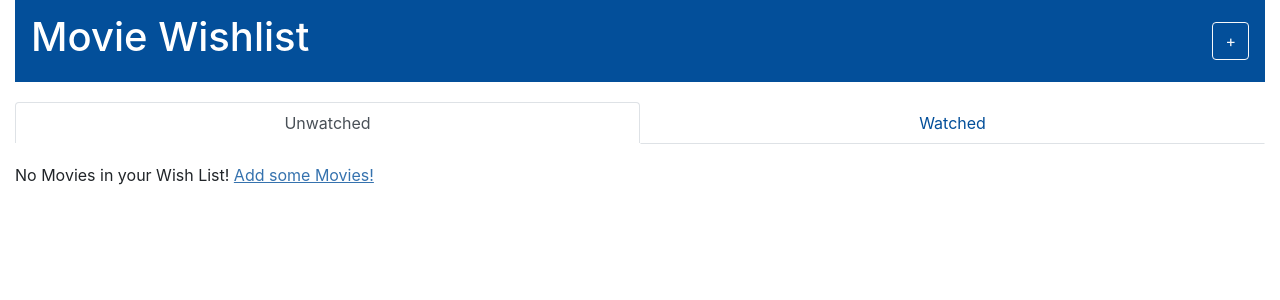
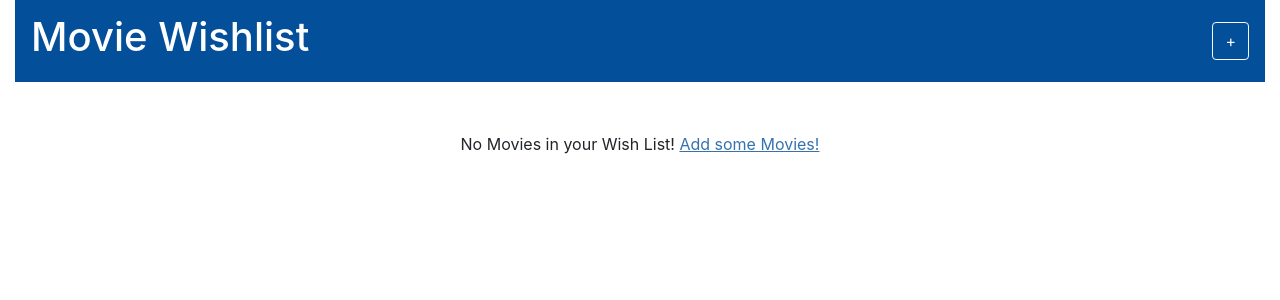
Before and after one commit to erin-doyle/reactathon-a11y-workshop, a React (Create React App) app: page /wishlist/unwatched in a window 1280 px wide. Shown: the top 300 px of the page. Built offline with nearby package versions, Linux system fonts and the light colour scheme; what react-a11y would draw is missing.

Commit message:
Added roles for tablist, tab and tabpanel elements as well as an aria-label for each tablist

```diff
--- a/public/app.css
+++ b/public/app.css
@@ -49,6 +49,11 @@ a {
     border-color: var(--dark-blue);
 }
 
+.no-movies-container {
+    margin-top: 50px;
+    text-align: center;
+}
+
 .notes {
     font-style: italic;
     color: #3951b1;
--- a/src/browse/MovieBrowser.js
+++ b/src/browse/MovieBrowser.js
@@ -32,9 +32,9 @@ const MovieBrowser = ({
             <Header title="Browse Movies" buttonText="< Back" buttonLabel="Back to Wish List" handleButtonClick={goToWishlist} />
 
             <main>
-                <TabList tabList={tabList} />
+                <TabList ariaLabel="Movie Genres" tabList={tabList} />
 
-                <div>
+                <div role="tabpanel" aria-labelledby="">
                     <BrowseList
                         movieList={moviesInGenre}
                         wishlist={wishlist}
--- a/src/primitives/TabList.js
+++ b/src/primitives/TabList.js
@@ -3,21 +3,22 @@ import PropTypes from 'prop-types';
 import { NavLink } from 'react-router-dom';
 
 
-const TabList = ({ tabList }) => {
+const TabList = ({ ariaLabel, tabList }) => {
     const tabItems = tabList.map((tabItem, index) => (
-        <li key={`${index}-${tabItem.linkTo}`} className="nav-item">
+        <li key={`${index}-${tabItem.linkTo}`} role="tab" className="nav-item">
             <NavLink to={tabItem.linkTo} className="nav-link" activeClassName="active">{tabItem.title}</NavLink>
         </li>
     ));
 
     return (
-        <ul className="nav nav-tabs nav-justified">
+        <ul role="tablist" aria-label={ariaLabel} className="nav nav-tabs nav-justified">
             {tabItems}
         </ul>
     );
 };
 
 TabList.propTypes = {
+    ariaLabel: PropTypes.string.isRequired,
     tabList: PropTypes.array.isRequired
 };
 
--- a/src/wishlist/MovieWishlist.js
+++ b/src/wishlist/MovieWishlist.js
@@ -1,4 +1,4 @@
-import React, { Component } from 'react';
+import React, { Component, Fragment } from 'react';
 import PropTypes from 'prop-types';
 import { Link } from 'react-router-dom';
 
@@ -70,26 +70,32 @@ class MovieWishlist extends Component {
                 <Header title="Movie Wishlist" buttonText="+" buttonLabel="Add a Movie" handleButtonClick={goToBrowse} />
 
                 <main>
-                    <TabList tabList={tabList} />
+                    {Object.keys(wishlist).length
+                        // Show WishList
+                        ? <Fragment>
 
-                    {Object.keys(wishlist).length
-                        ? <div>
+                            <TabList ariaLabel="WishLists by Status" tabList={tabList} />
+
+                            <div role="tabpanel" aria-labelledby="">
                                 <WishList
                                     movieList={wishlist}
                                     watched={match.params.status === 'watched'}
                                     movieActions={movieActions}
                                 />
                             </div>
-                        : <div aria-labelledby="noMoviesText addLink">
+
+                            { showEditor
+                                ? <MovieEditor movie={movieInEditing} updateMovie={this.handleUpdateMovie} />
+                                : null
+                            }
+                        </Fragment>
+
+                        // No movies yet in the WishList
+                        : <div aria-labelledby="noMoviesText addLink" className="no-movies-container">
                             <span id="noMoviesText">
                                 No Movies in your Wish List! <Link id="addLink" to="/browse">Add some Movies!</Link>
                             </span>
                         </div>
-                    }
-
-                    { showEditor
-                        ? <MovieEditor movie={movieInEditing} updateMovie={this.handleUpdateMovie} />
-                        : null
                     }
                 </main>
             </div>
```
Lines whose indentation alone changed are shown as unchanged.
